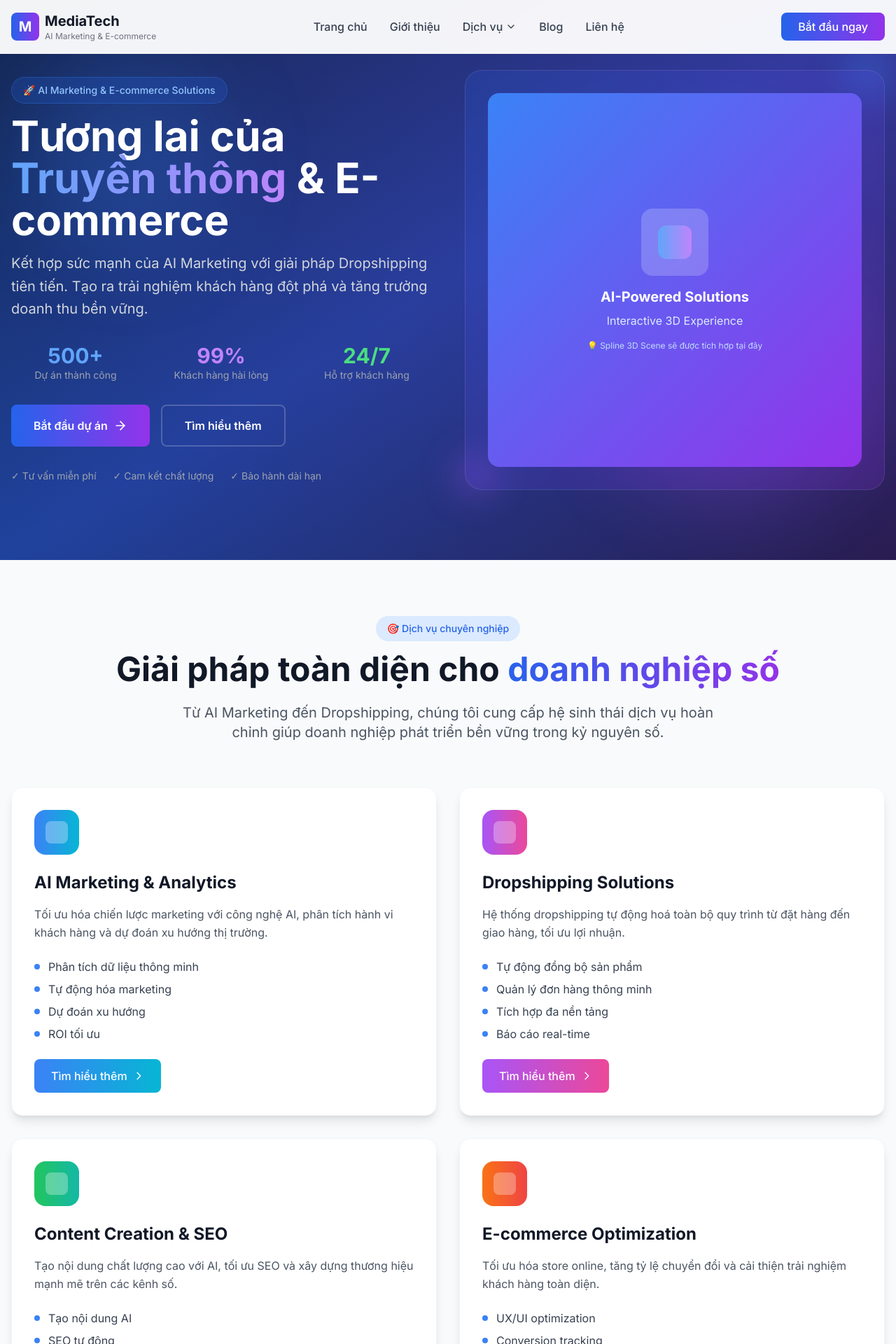
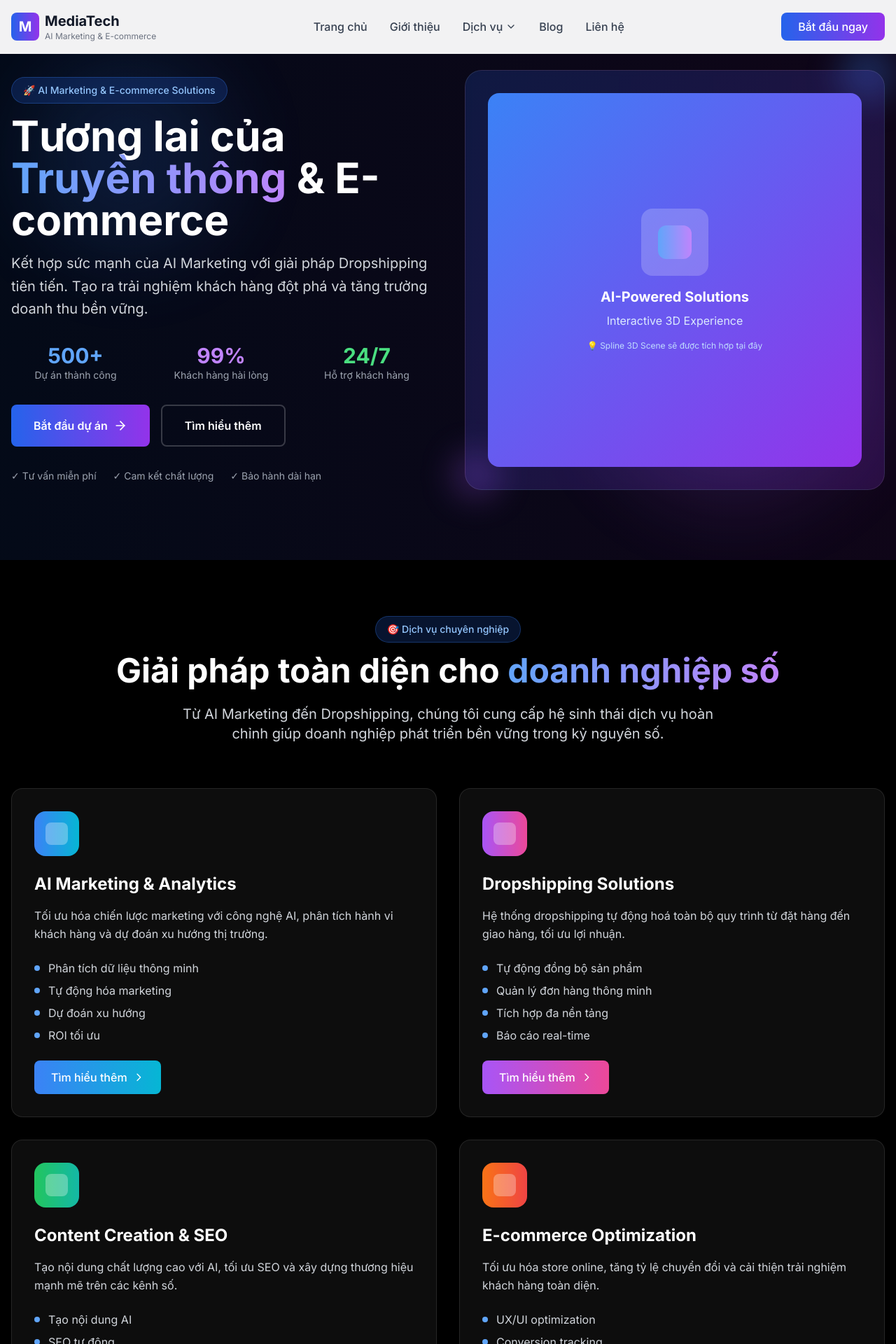
Before and after one commit to khoa08122002/mediaverse-dropship-nexus, a React (Vite) app: page / in a window 1280 px wide. Shown: the top 1920 px of the page at 70% size. Built offline with nearby package versions, Linux system fonts and the light colour scheme.

Commit message:
Fix: Apply dark theme
Update the application to use a dark theme with black background and white text.

```diff
--- a/src/components/HeroSection.tsx
+++ b/src/components/HeroSection.tsx
@@ -5,13 +5,13 @@ import { ArrowRight } from 'lucide-react';
 
 const HeroSection = () => {
   return (
-    <section className="relative min-h-screen flex items-center justify-center bg-gradient-to-br from-slate-900 via-blue-900 to-slate-900 overflow-hidden">
+    <section className="relative min-h-screen flex items-center justify-center bg-black overflow-hidden">
       {/* Background Animation */}
-      <div className="absolute inset-0 bg-gradient-to-r from-blue-600/20 to-purple-600/20"></div>
+      <div className="absolute inset-0 bg-gradient-to-r from-blue-600/10 to-purple-600/10"></div>
 
       {/* Floating Orbs */}
-      <div className="absolute top-20 left-10 w-72 h-72 bg-blue-500/30 rounded-full blur-3xl animate-pulse"></div>
-      <div className="absolute bottom-20 right-10 w-96 h-96 bg-purple-500/30 rounded-full blur-3xl animate-pulse delay-1000"></div>
+      <div className="absolute top-20 left-10 w-72 h-72 bg-blue-500/20 rounded-full blur-3xl animate-pulse"></div>
+      <div className="absolute bottom-20 right-10 w-96 h-96 bg-purple-500/20 rounded-full blur-3xl animate-pulse delay-1000"></div>
 
       <div className="container mx-auto px-4 z-10">
         <div className="grid grid-cols-1 lg:grid-cols-2 gap-12 items-center">
--- a/src/components/ServicesSection.tsx
+++ b/src/components/ServicesSection.tsx
@@ -35,18 +35,18 @@ const ServicesSection = () => {
   ];
 
   return (
-    <section className="py-20 bg-gray-50">
+    <section className="py-20 bg-black">
       <div className="container mx-auto px-4">
         {/* Section Header */}
         <div className="text-center mb-16">
-          <span className="inline-block px-4 py-2 bg-blue-100 text-blue-600 rounded-full text-sm font-medium mb-4">
+          <span className="inline-block px-4 py-2 bg-blue-600/20 text-blue-300 rounded-full text-sm font-medium mb-4 border border-blue-500/30">
             🎯 Dịch vụ chuyên nghiệp
           </span>
-          <h2 className="text-4xl md:text-5xl font-bold text-gray-900 mb-6">
+          <h2 className="text-4xl md:text-5xl font-bold text-white mb-6">
             Giải pháp toàn diện cho
-            <span className="bg-gradient-to-r from-blue-600 to-purple-600 bg-clip-text text-transparent"> doanh nghiệp số</span>
+            <span className="bg-gradient-to-r from-blue-400 to-purple-400 bg-clip-text text-transparent"> doanh nghiệp số</span>
           </h2>
-          <p className="text-xl text-gray-600 max-w-3xl mx-auto">
+          <p className="text-xl text-gray-300 max-w-3xl mx-auto">
             Từ AI Marketing đến Dropshipping, chúng tôi cung cấp hệ sinh thái dịch vụ
             hoàn chỉnh giúp doanh nghiệp phát triển bền vững trong kỷ nguyên số.
           </p>
@@ -55,18 +55,18 @@ const ServicesSection = () => {
         {/* Services Grid */}
         <div className="grid grid-cols-1 md:grid-cols-2 gap-8 mb-16">
           {services.map((service, index) => (
-            <div key={index} className="group bg-white rounded-2xl p-8 shadow-lg hover:shadow-2xl transition-all duration-300 border border-gray-100">
+            <div key={index} className="group bg-white/5 backdrop-blur-sm rounded-2xl p-8 border border-white/10 hover:bg-white/10 transition-all duration-300">
               <div className={`w-16 h-16 bg-gradient-to-r ${service.color} rounded-2xl flex items-center justify-center mb-6 group-hover:scale-110 transition-transform duration-300`}>
                 <div className="w-8 h-8 bg-white/30 rounded-lg"></div>
               </div>
 
-              <h3 className="text-2xl font-bold text-gray-900 mb-4">{service.title}</h3>
-              <p className="text-gray-600 mb-6 leading-relaxed">{service.description}</p>
+              <h3 className="text-2xl font-bold text-white mb-4">{service.title}</h3>
+              <p className="text-gray-300 mb-6 leading-relaxed">{service.description}</p>
 
               <ul className="space-y-2 mb-6">
                 {service.features.map((feature, idx) => (
-                  <li key={idx} className="flex items-center text-gray-700">
-                    <span className="w-2 h-2 bg-blue-500 rounded-full mr-3"></span>
+                  <li key={idx} className="flex items-center text-gray-300">
+                    <span className="w-2 h-2 bg-blue-400 rounded-full mr-3"></span>
                     {feature}
                   </li>
                 ))}
--- a/src/components/TestimonialSection.tsx
+++ b/src/components/TestimonialSection.tsx
@@ -27,18 +27,18 @@ const TestimonialSection = () => {
   ];
 
   return (
-    <section className="py-20 bg-white">
+    <section className="py-20 bg-black">
       <div className="container mx-auto px-4">
         {/* Section Header */}
         <div className="text-center mb-16">
-          <span className="inline-block px-4 py-2 bg-green-100 text-green-600 rounded-full text-sm font-medium mb-4">
+          <span className="inline-block px-4 py-2 bg-green-600/20 text-green-300 rounded-full text-sm font-medium mb-4 border border-green-500/30">
             💬 Khách hàng nói gì về chúng tôi
           </span>
-          <h2 className="text-4xl md:text-5xl font-bold text-gray-900 mb-6">
+          <h2 className="text-4xl md:text-5xl font-bold text-white mb-6">
             Những câu chuyện
-            <span className="bg-gradient-to-r from-green-600 to-blue-600 bg-clip-text text-transparent"> thành công</span>
+            <span className="bg-gradient-to-r from-green-400 to-blue-400 bg-clip-text text-transparent"> thành công</span>
           </h2>
-          <p className="text-xl text-gray-600 max-w-3xl mx-auto">
+          <p className="text-xl text-gray-300 max-w-3xl mx-auto">
             Hơn 500+ doanh nghiệp đã tin tưởng và đạt được kết quả vượt ngoài mong đợi
             cùng với các giải pháp của MediaTech.
           </p>
@@ -47,7 +47,7 @@ const TestimonialSection = () => {
         {/* Testimonials Grid */}
         <div className="grid grid-cols-1 md:grid-cols-3 gap-8 mb-16">
           {testimonials.map((testimonial, index) => (
-            <div key={index} className="bg-gray-50 rounded-2xl p-8 hover:shadow-lg transition-shadow duration-300">
+            <div key={index} className="bg-white/5 backdrop-blur-sm rounded-2xl p-8 border border-white/10 hover:bg-white/10 transition-all duration-300">
               {/* Rating */}
               <div className="flex space-x-1 mb-4">
                 {[...Array(testimonial.rating)].map((_, i) => (
@@ -58,7 +58,7 @@ const TestimonialSection = () => {
               </div>
 
               {/* Content */}
-              <blockquote className="text-gray-700 mb-6 leading-relaxed">
+              <blockquote className="text-gray-300 mb-6 leading-relaxed">
                 "{testimonial.content}"
               </blockquote>
 
@@ -70,8 +70,8 @@ const TestimonialSection = () => {
                   className="w-12 h-12 rounded-full mr-4 object-cover"
                 />
                 <div>
-                  <div className="font-semibold text-gray-900">{testimonial.name}</div>
-                  <div className="text-sm text-gray-600">{testimonial.position}</div>
+                  <div className="font-semibold text-white">{testimonial.name}</div>
+                  <div className="text-sm text-gray-400">{testimonial.position}</div>
                 </div>
               </div>
             </div>
--- a/src/pages/Index.tsx
+++ b/src/pages/Index.tsx
@@ -9,7 +9,7 @@ import SubsidiarySection from '../components/SubsidiarySection';
 
 const Index = () => {
   return (
-    <div className="min-h-screen">
+    <div className="min-h-screen bg-black">
       <Header />
       <main>
         <HeroSection />
```
